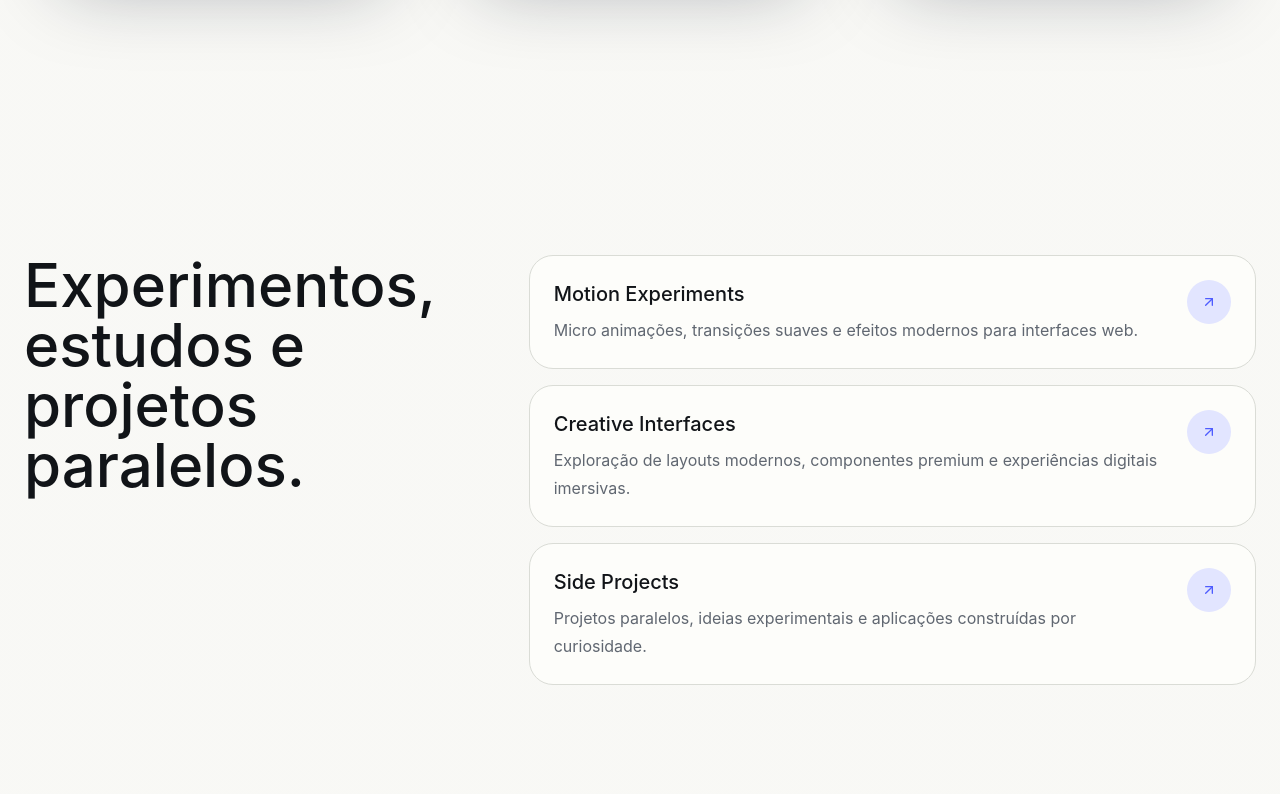
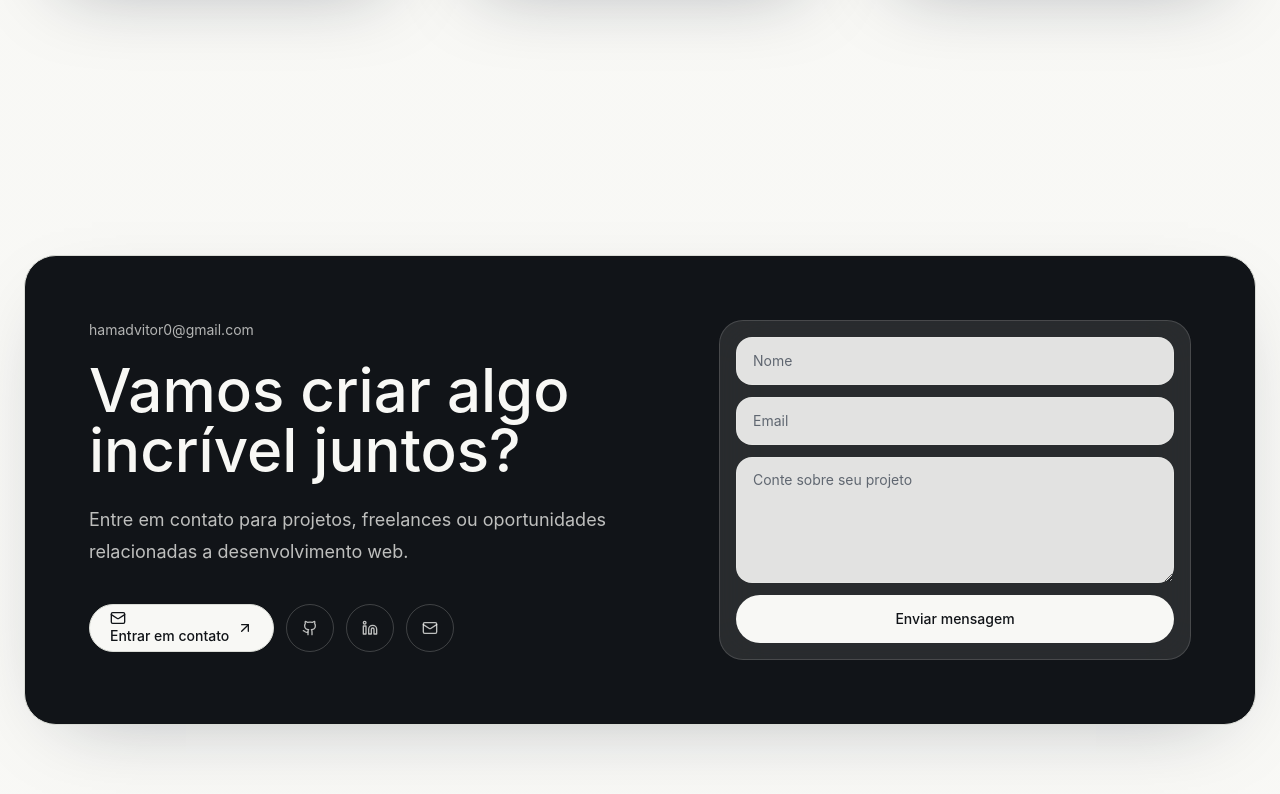
Before and after one commit to hamadvitor0-cell/Portfolio, a Next.js app: page / in a window 1280 px wide. Shown: the part 5666-6460 px from the top of the page. Built offline with nearby package versions, Linux system fonts and the light colour scheme.

Commit message:
Remove playground section from homepage

```diff
--- a/src/app/page.tsx
+++ b/src/app/page.tsx
@@ -3,7 +3,6 @@ import { ClientsSection } from "@/sections/clients";
 import { ContactSection } from "@/sections/contact";
 import { FeaturedWorkSection } from "@/sections/featured-work";
 import { HeroSection } from "@/sections/hero";
-import { PlaygroundSection } from "@/sections/playground";
 import { ProcessSection } from "@/sections/process";
 import { ServicesSection } from "@/sections/services";
 import { TestimonialsSection } from "@/sections/testimonials";
@@ -18,7 +17,6 @@ export default function Home() {
       <ProcessSection />
       <ClientsSection />
       <TestimonialsSection />
-      <PlaygroundSection />
       <ContactSection />
     </main>
   );
```
